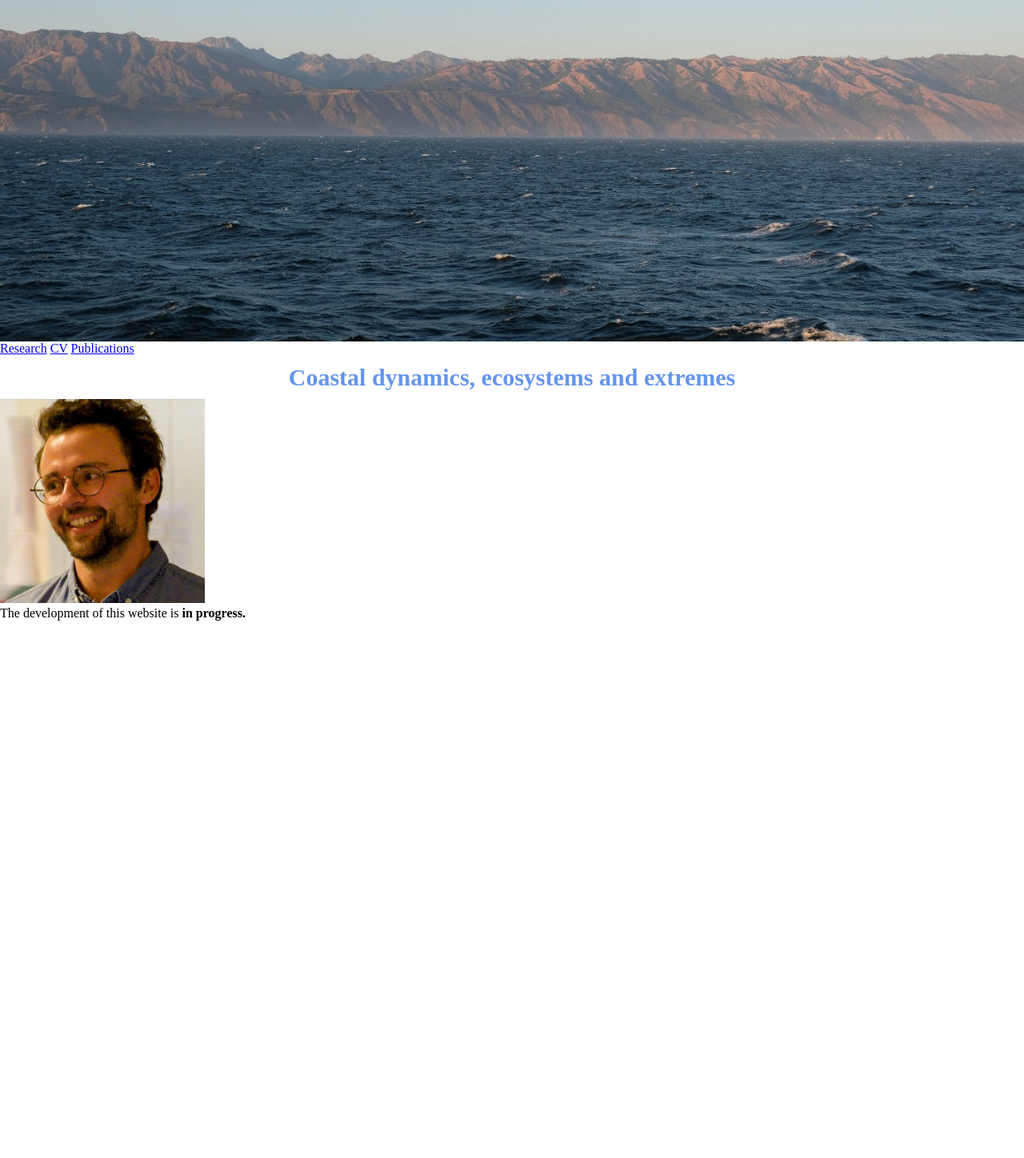
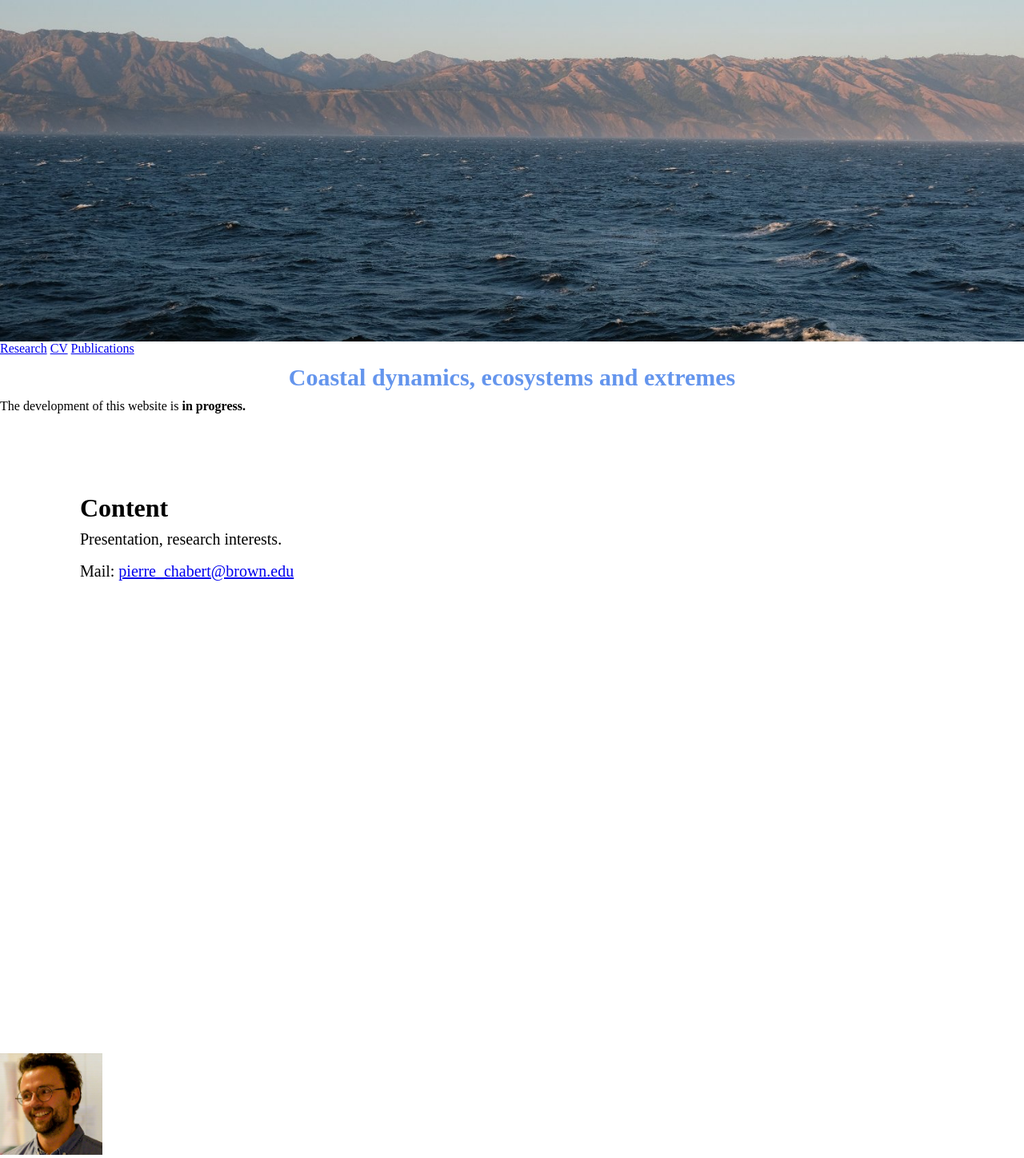
Before and after one commit to pierrechabert/pierrechabert.github.io, a Jekyll site: the page index.html, which Jekyll copies as it is, in a window 1280 px wide. Shown: the whole page at 80% size. Built offline with Jekyll 4.4.1, drawn with Linux system fonts in a browser that asks for light colours; before the commit the page ends 900 px from its top, so only the background shows below that.

Commit message:
Update index.html

```diff
--- a/index.html
+++ b/index.html
@@ -39,11 +39,22 @@
 
     <h1 style="font-size:30px; color:cornflowerblue; margin:10px; text-align:center"> Coastal dynamics, ecosystems and extremes
     </h1>
-     <img src="Image-pchabert.png"  width="20%" id="one">
 
     <p>The development of this website is <strong>in progress.</strong> </p>
 
     <link rel="shortcut icon" type="image/png" href="Image-pchabert.png"/>
+
+
+  <div style="height:600px; margin:100px;">
+  <h1> Content </h1>
+  <p style="line-height: 2.0; font-size:20px;"> Presentation, research interests.</p>
+  <p style="line-height: 2.0; font-size:20px;">Mail: <a
+  href="mailto:pierre_chabert@brown.edu">pierre_chabert@brown.edu </a></p>
+</div>
+
+
+
+    <img src="Image-pchabert.png"  width="10%" id="one">
 
   </body>
 
```
